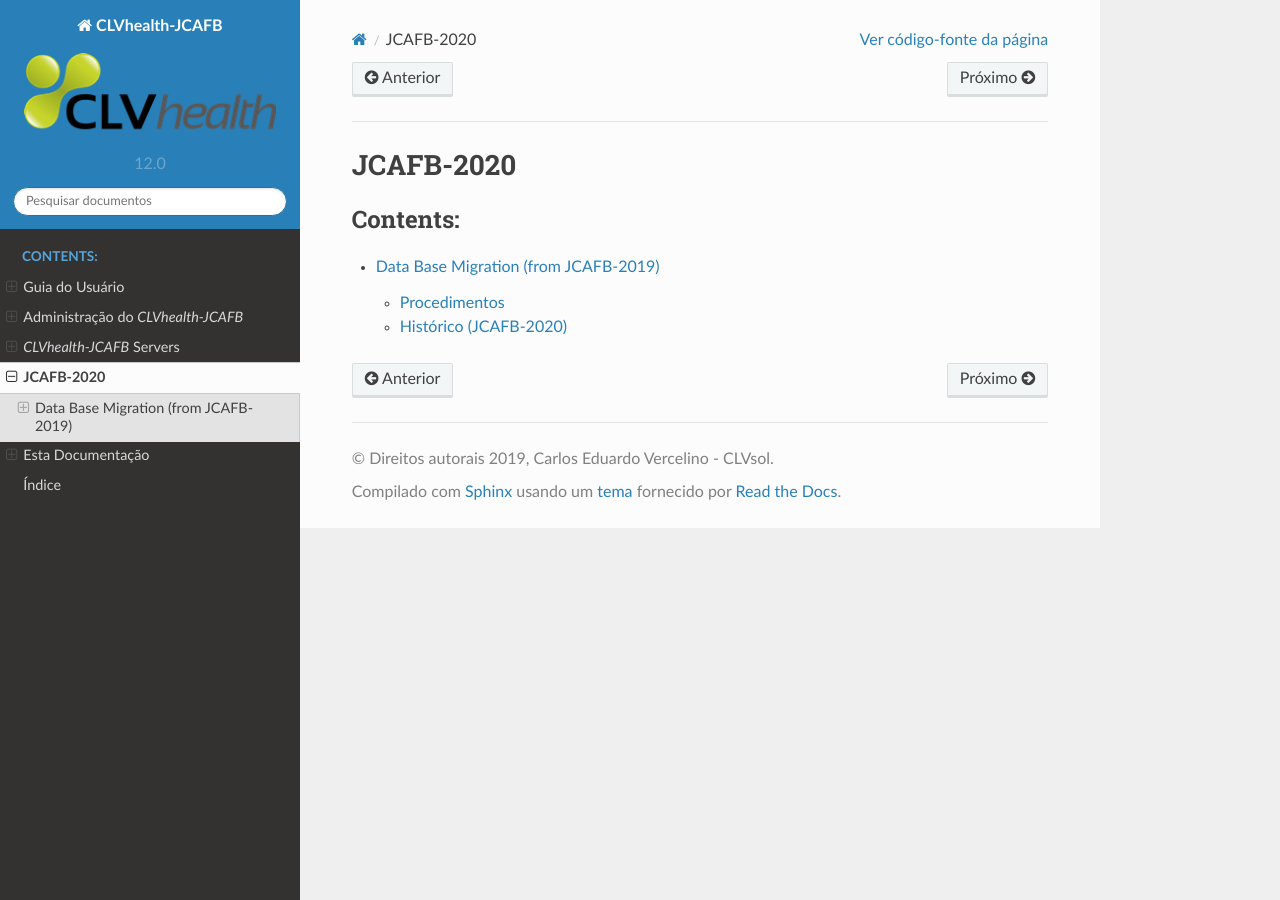
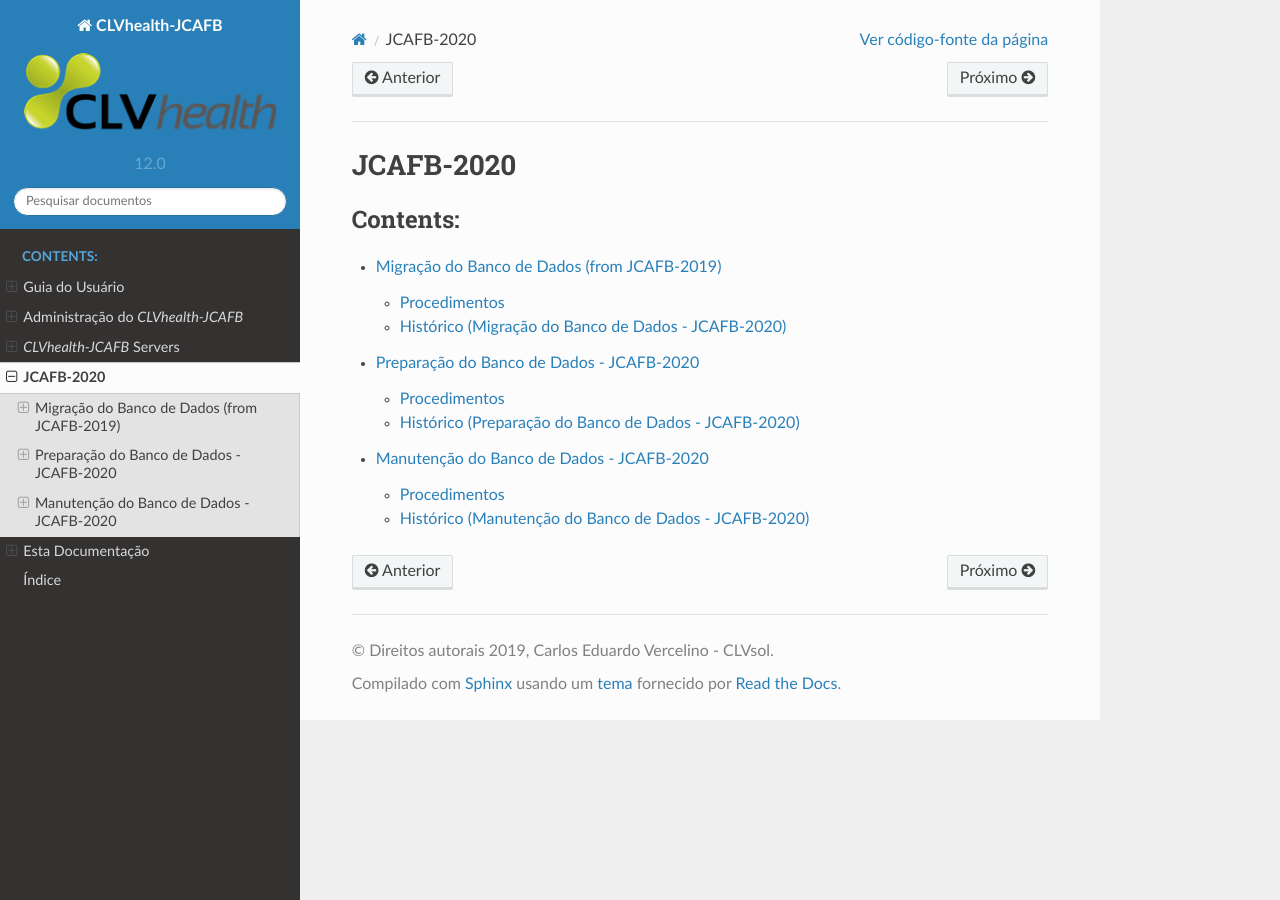
Before and after one commit to CLVsol/clvsol_clvhealth_jcafb_docs, a Sphinx documentation site: the page built from source/jcafb_2020/index.rst, in a window 1280 px wide. Built offline with Sphinx 7.4.7 and the Read the Docs theme 2.0.0, drawn with Linux system fonts in a browser that asks for light colours.

Commit message:
[IMP] source

```diff
--- /dev/null
+++ b/source/jcafb_2020/db_maintenance/history/index.rst
@@ -0,0 +1,9 @@
+=====================================================
+Histórico (Manutenção do Banco de Dados - JCAFB-2020)
+=====================================================
+
+.. toctree::
+   :maxdepth: 2
+   :caption: Contents:
+
+   jcafb_history_2019_06_07
--- /dev/null
+++ b/source/jcafb_2020/db_maintenance/index.rst
@@ -0,0 +1,10 @@
+=========================================
+Manutenção do Banco de Dados - JCAFB-2020
+=========================================
+
+.. toctree::
+   :maxdepth: 2
+   :caption: Contents:
+
+   procedures/index
+   history/index
--- a/source/jcafb_2020/db_migration/history/index.rst
+++ b/source/jcafb_2020/db_migration/history/index.rst
@@ -1,6 +1,6 @@
-======================
-Histórico (JCAFB-2020)
-======================
+===================================================
+Histórico (Migração do Banco de Dados - JCAFB-2020)
+===================================================
 
 .. toctree::
    :maxdepth: 2
--- a/source/jcafb_2020/db_migration/index.rst
+++ b/source/jcafb_2020/db_migration/index.rst
@@ -1,6 +1,6 @@
-=====================================
-Data Base Migration (from JCAFB-2019)
-=====================================
+============================================
+Migração do Banco de Dados (from JCAFB-2019)
+============================================
 
 .. toctree::
    :maxdepth: 2
--- /dev/null
+++ b/source/jcafb_2020/db_preparation/history/index.rst
@@ -0,0 +1,9 @@
+=====================================================
+Histórico (Preparação do Banco de Dados - JCAFB-2020)
+=====================================================
+
+.. toctree::
+   :maxdepth: 2
+   :caption: Contents:
+
+   jcafb_history_2019_06_07
--- /dev/null
+++ b/source/jcafb_2020/db_preparation/index.rst
@@ -0,0 +1,10 @@
+=========================================
+Preparação do Banco de Dados - JCAFB-2020
+=========================================
+
+.. toctree::
+   :maxdepth: 2
+   :caption: Contents:
+
+   procedures/index
+   history/index
--- a/source/jcafb_2020/index.rst
+++ b/source/jcafb_2020/index.rst
@@ -7,3 +7,5 @@ JCAFB-2020
    :caption: Contents:
 
    db_migration/index
+   db_preparation/index
+   db_maintenance/index
```
Also changed, not shown: source/jcafb_2020/db_maintenance/history/jcafb_history_2019_06_07.rst (added, +68 -0 lines), source/jcafb_2020/db_maintenance/procedures/index.rst (added, +7 -0 lines), source/jcafb_2020/db_preparation/history/jcafb_history_2019_06_07.rst (added, +9 -0 lines), source/jcafb_2020/db_preparation/procedures/index.rst (added, +7 -0 lines).
